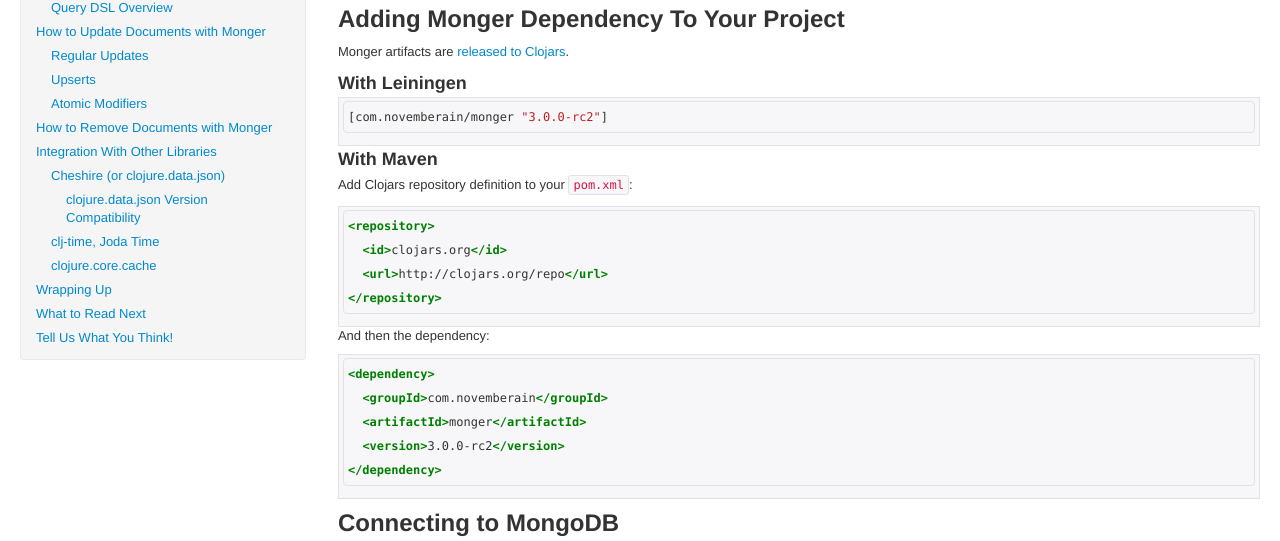
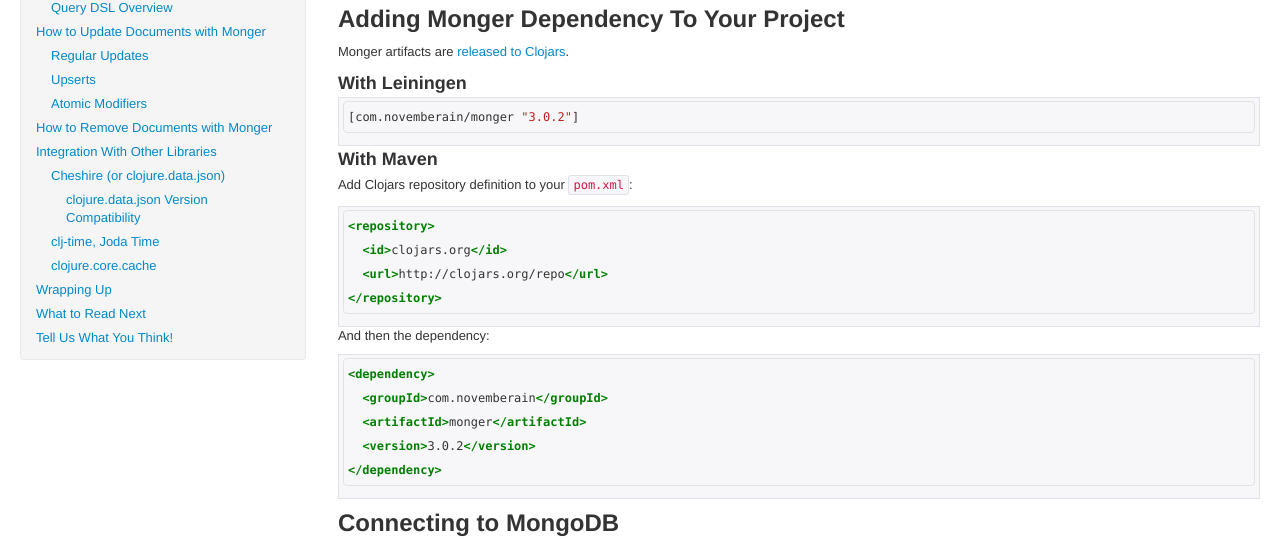
Before and after one commit to clojurewerkz/monger.docs, a Jekyll site: the page built from articles/getting_started.md, in a window 1280 px wide and 900 px high, scrolled down 576 px. Shown: the part 150-691 px from the top of the window. Built offline with Jekyll 4.4.1, drawn with Linux system fonts in a browser that asks for light colours; some web fonts are replaced; comment, search, counter and statistics services are not loaded.

Commit message:
3.0.2 is out

````diff
--- a/articles/getting_started.md
+++ b/articles/getting_started.md
@@ -66,7 +66,7 @@
 ### With Leiningen
 
 ``` clojure
-[com.novemberain/monger "3.0.0-rc2"]
+[com.novemberain/monger "3.0.2"]
 ```
 
 ### With Maven
@@ -86,7 +86,7 @@
 <dependency>
   <groupId>com.novemberain</groupId>
   <artifactId>monger</artifactId>
-  <version>3.0.0-rc2</version>
+  <version>3.0.2</version>
 </dependency>
 ```
 
````
